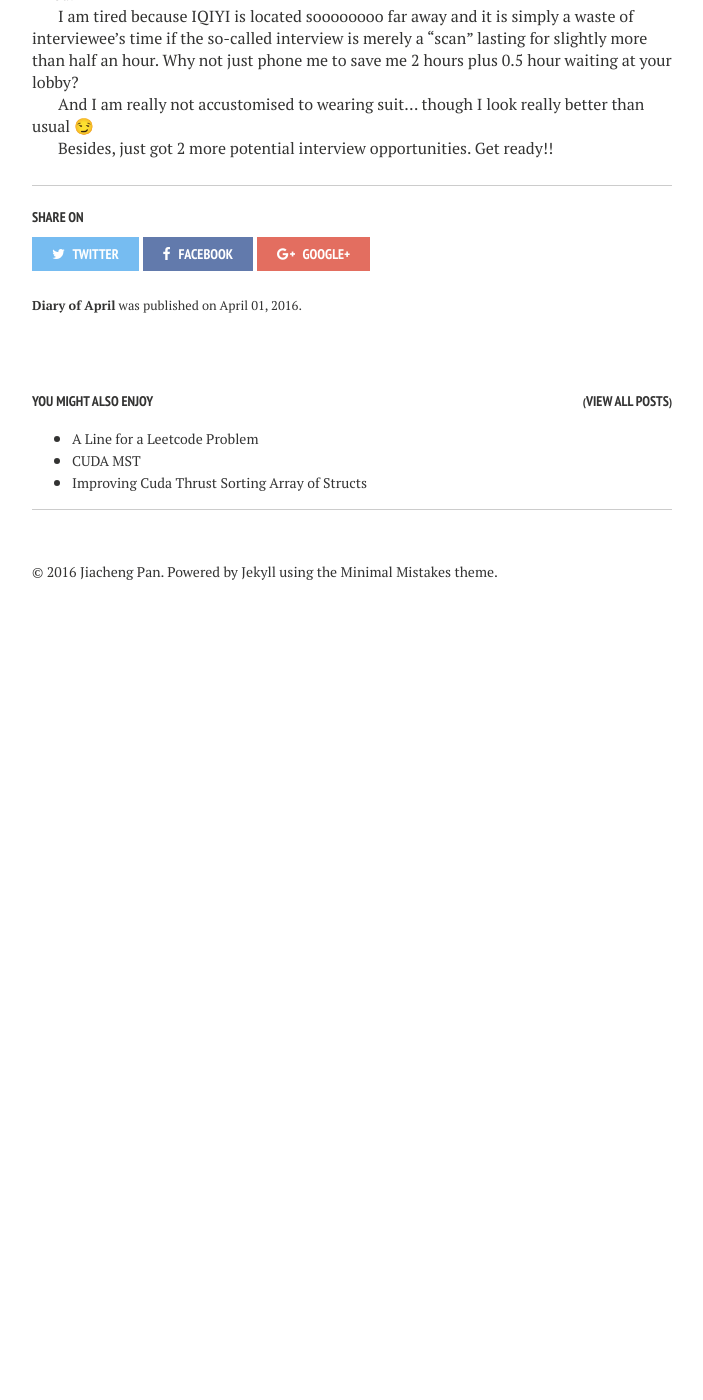
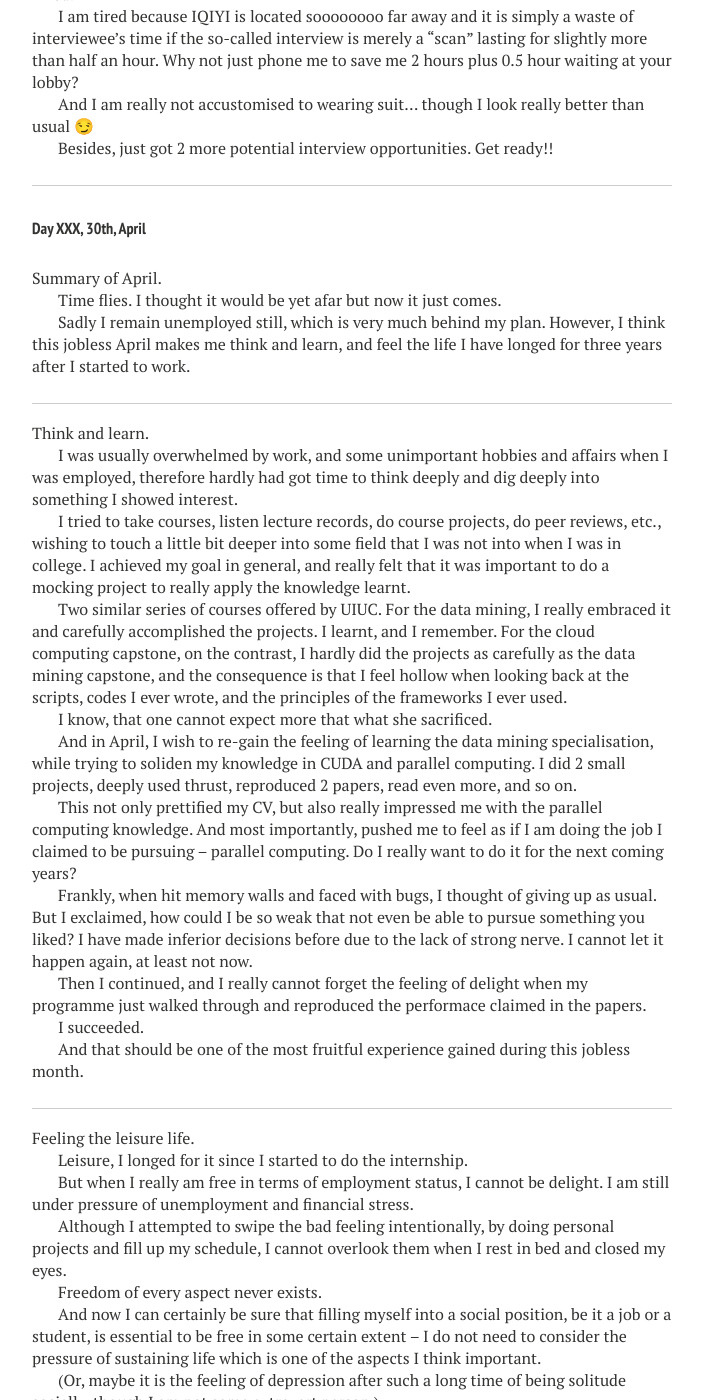
Before and after one commit to jiachengpan/jiachengpan.github.io, a Jekyll site: the page built from _posts/2016-04-01-diary-of-jobless.markdown, in a window 1280 px wide and 1400 px high, scrolled down 13513 px. Shown: the whole window, without its empty margins (288-991 px from the left). Built offline with Jekyll 4.4.1, drawn with Linux system fonts in a browser that asks for light colours; emoji names are drawn with the system emoji font; before the commit the page ends 14143 px from its top, so only the background shows below that; some of the changed text lies outside the part shown.

Commit message:
0430 bullshit...

```diff
--- a/_posts/2016-04-01-diary-of-jobless.markdown
+++ b/_posts/2016-04-01-diary-of-jobless.markdown
@@ -542,3 +542,66 @@ And I am really not accustomised to wearing suit... though I look really better
 
 
 Besides, just got 2 more potential interview opportunities. Get ready!!
+
+
+----------
+
+##### Day XXX, 30th, April
+
+Summary of April.
+
+Time flies. I thought it would be yet afar but now it just comes.
+
+Sadly I remain unemployed still, which is very much behind my plan. However, I think this jobless April makes me think and learn, and feel the life I have longed for three years after I started to work.
+
+---
+
+Think and learn.
+
+I was usually overwhelmed by work, and some unimportant hobbies and affairs when I was employed, therefore hardly had got time to think deeply and dig deeply into something I showed interest.
+
+I tried to take courses, listen lecture records, do course projects, do peer reviews, etc., wishing to touch a little bit deeper into some field that I was not into when I was in college.
+I achieved my goal in general, and really felt that it was important to do a mocking project to really apply the knowledge learnt.
+
+Two similar series of courses offered by UIUC. For the data mining, I really embraced it and carefully accomplished the projects. I learnt, and I remember.
+For the cloud computing capstone, on the contrast, I hardly did the projects as carefully as the data mining capstone, and the consequence is that I feel hollow when looking back at the scripts, codes I ever wrote, and the principles of the frameworks I ever used.
+
+I know, that one cannot expect more that what she sacrificed.
+
+And in April, I wish to re-gain the feeling of learning the data mining specialisation, while trying to soliden my knowledge in CUDA and parallel computing.
+I did 2 small projects, deeply used thrust, reproduced 2 papers, read even more, and so on.
+
+This not only prettified my CV, but also really impressed me with the parallel computing knowledge.
+And most importantly, pushed me to feel as if I am doing the job I claimed to be pursuing -- parallel computing. Do I really want to do it for the next coming years?
+
+Frankly, when hit memory walls and faced with bugs, I thought of giving up as usual. But I exclaimed, how could I be so weak that not even be able to pursue something you liked?
+I have made inferior decisions before due to the lack of strong nerve. I cannot let it happen again, at least not now.
+
+Then I continued, and I really cannot forget the feeling of delight when my programme just walked through and reproduced the performace claimed in the papers.
+
+I succeeded.
+
+And that should be one of the most fruitful experience gained during this jobless month.
+
+---
+
+Feeling the leisure life.
+
+Leisure, I longed for it since I started to do the internship.
+
+But when I really am free in terms of employment status, I cannot be delight.
+I am still under pressure of unemployment and financial stress.
+
+Although I attempted to swipe the bad feeling intentionally, by doing personal projects and fill up my schedule, I cannot overlook them when I rest in bed and closed my eyes.
+
+Freedom of every aspect never exists.
+
+And now I can certainly be sure that filling myself into a social position, be it a job or a student, is essential to be free in some certain extent -- I do not need to consider the pressure of sustaining life which is one of the aspects I think important.
+
+(Or, maybe it is the feeling of depression after such a long time of being solitude socially, though I am not some extrovert person.)
+
+---
+
+*"out of a sudden", I realised that I have written so many mind-streaming bullshit...*
+
+But anyway, go on and try harder. Find a job and pursue the wished life.
```
